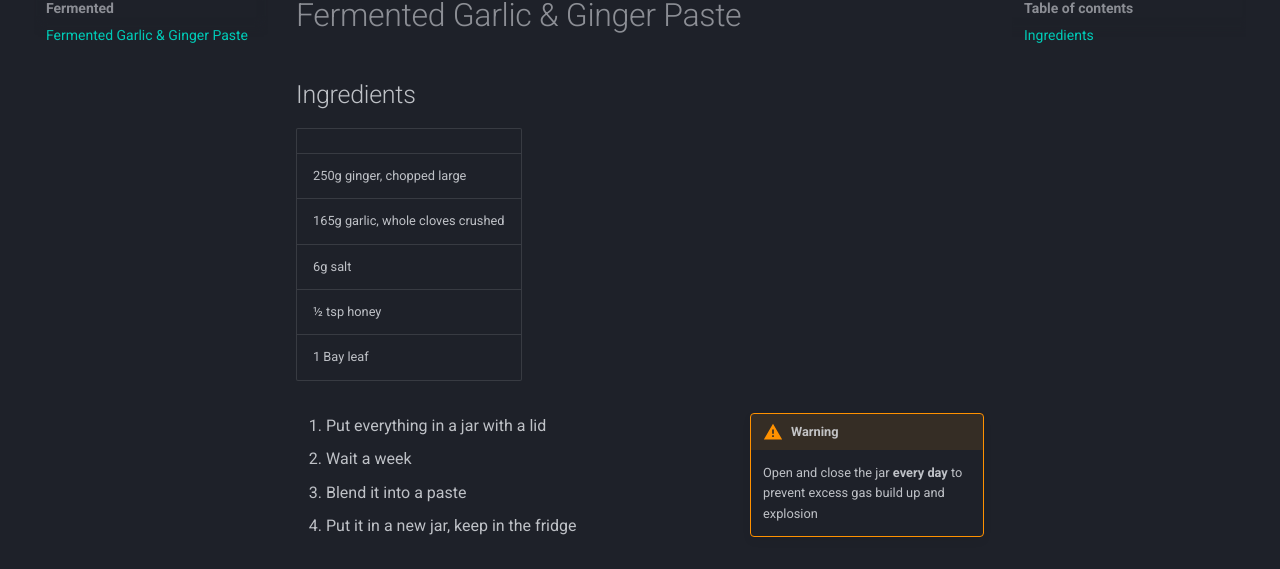
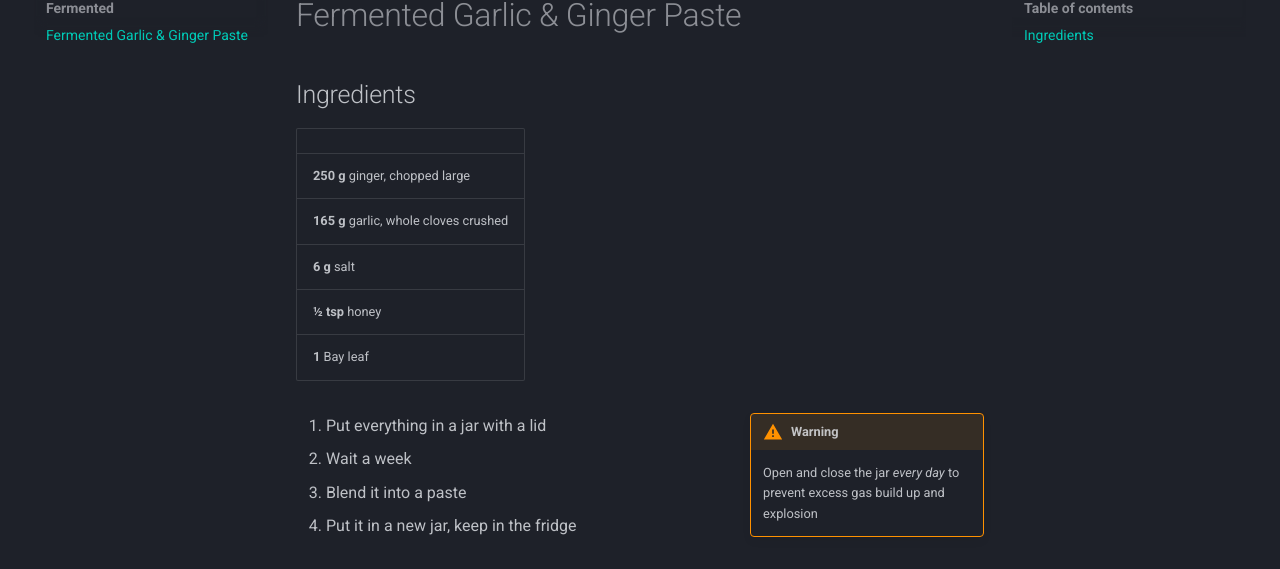
Before and after one commit to tom-davies/recipe-book, an MkDocs documentation site: the page built from docs/fermented/garlic-ginger-paste.md, in a window 1280 px wide. Shown: the part 151-720 px from the top of the page. Built offline with MkDocs 1.6.1 and Material for MkDocs 9.7.7, drawn with Linux system fonts in a browser that asks for light colours; comment, search, counter and statistics services are not loaded.

Commit message:
tweaked formatting

```diff
--- a/docs/fermented/garlic-ginger-paste.md
+++ b/docs/fermented/garlic-ginger-paste.md
@@ -4,14 +4,14 @@
 
 |                                   |
 | --------------------------------- |
-| 250g ginger, chopped large        |
-| 165g garlic, whole cloves crushed |
-| 6g salt                           |
-| 1/2 tsp honey                     |
-| 1 Bay leaf                        |
+| **250 g** ginger, chopped large        |
+| **165 g** garlic, whole cloves crushed |
+| **6 g** salt                           |
+| **1/2 tsp** honey                     |
+| **1** Bay leaf                        |
 
 !!! warning inline end
-    Open and close the jar **every day** to prevent excess gas build up and explosion
+    Open and close the jar _every day_ to prevent excess gas build up and explosion
 
 1. Put everything in a jar with a lid
 2. Wait a week
```
